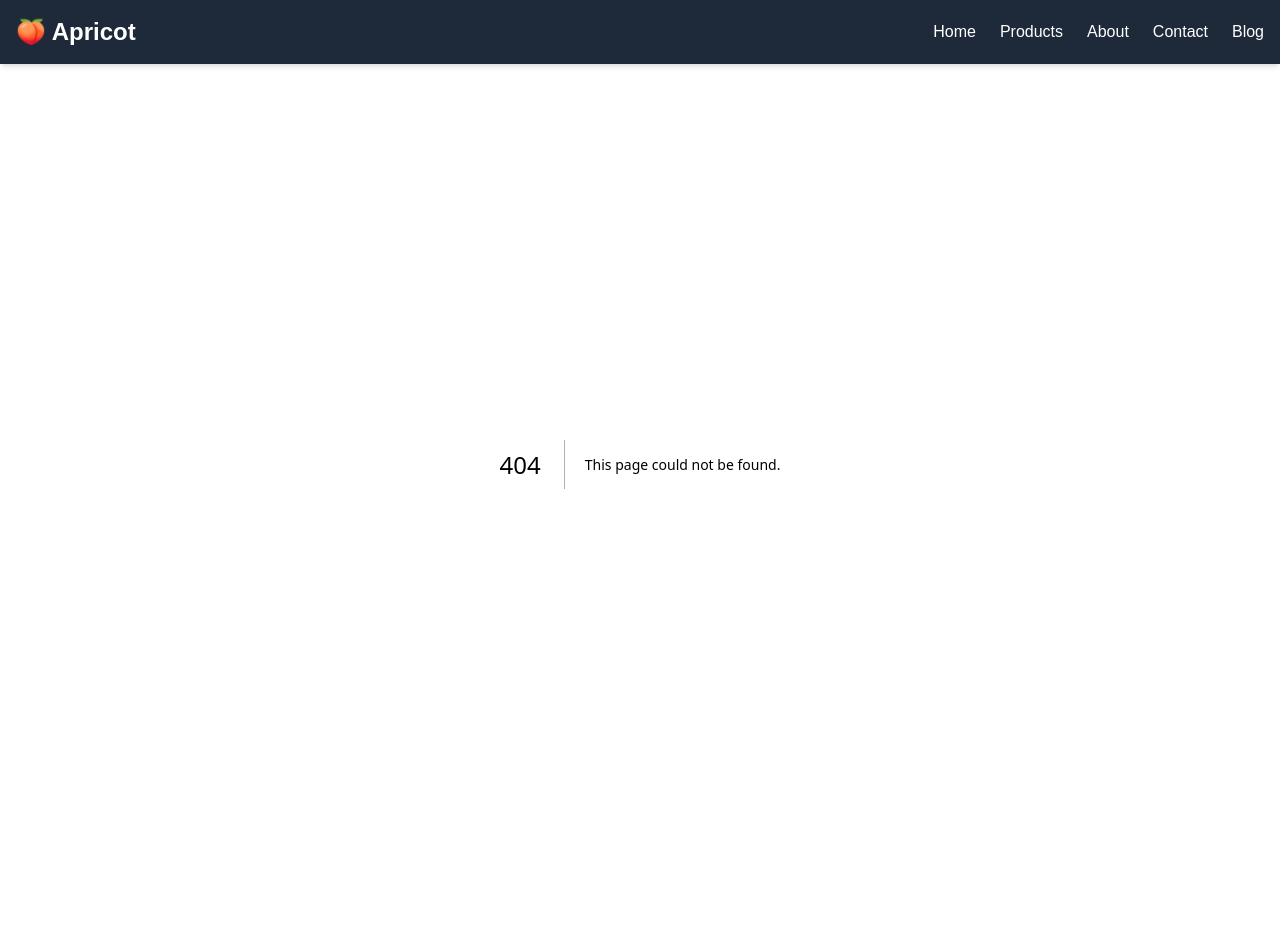
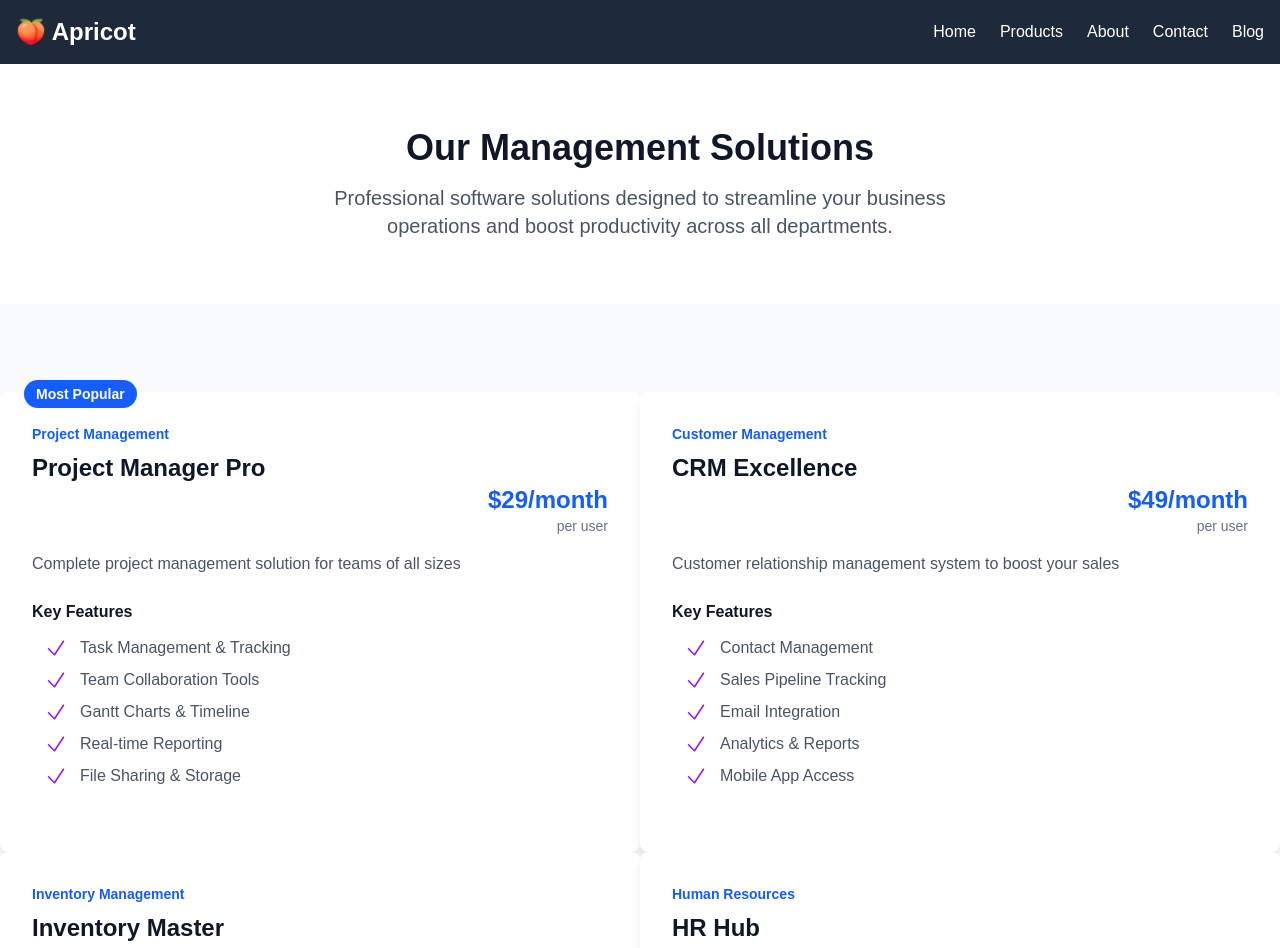
Before and after one commit to thedramaboy/apricot-it, a Next.js app: page /products in a window 1280 px wide. Before the commit this address had no page. Shown: the top 948 px of the page. Before the commit the page ends 864 px from the top, so only its background shows below. Built offline with nearby package versions, Linux system fonts and the light colour scheme.

Commit message:
Implementing Product page.

```diff
--- /dev/null
+++ b/app/products/page.tsx
@@ -0,0 +1,154 @@
+import Link from 'next/link';
+import { CheckIcon } from '@heroicons/react/24/outline';
+
+
+
+interface Product {
+    id: number;
+    name: string;
+    description: string;
+    price: string;
+    features: string[];
+    category: string;
+    popular?: boolean;
+}
+
+const products: Product[] = [
+    {
+        id: 1,
+        name: "Project Manager Pro",
+        description: "Complete project management solution for teams of all sizes",
+        price: "$29/month",
+        category: "Project Management",
+        popular: true,
+        features: [
+            "Task Management & Tracking",
+            "Team Collaboration Tools",
+            "Gantt Charts & Timeline",
+            "Real-time Reporting",
+            "File Sharing & Storage"
+        ]
+    },
+    {
+        id: 2,
+        name: "CRM Excellence",
+        description: "Customer relationship management system to boost your sales",
+        price: "$49/month",
+        category: "Customer Management",
+        features: [
+            "Contact Management",
+            "Sales Pipeline Tracking",
+            "Email Integration",
+            "Analytics & Reports",
+            "Mobile App Access"
+        ]
+    },
+    {
+        id: 3,
+        name: "Inventory Master",
+        description: "Smart inventory management with automated tracking",
+        price: "$39/month",
+        category: "Inventory Management",
+        features: [
+            "Real-time Stock Tracking",
+            "Automated Reorder Alerts",
+            "Barcode Scanning",
+            "Multi-location Support",
+            "Integration with POS"
+        ]
+    },
+    {
+        id: 4,
+        name : "HR Hub",
+        description: "Human resources management made simple and efficient",
+        price: "$35/month",
+        category: "Human Resources",
+        features: [
+            "Employee Database",
+            "Payroll Management",
+            "Leave Tracking",
+            "Performance Reviews",
+            "Document Management"
+        ]
+    }
+];
+
+export default function ProductPage() {
+    return (
+        <main className='min-h-screen bg-gray-50'>
+
+            {/* Header section */}
+            <section className='bg-white py-16'>
+                <div className='container mx-auto px-6'>
+                    <div className='text-center'>
+                        <h1 className='text-4xl font-bold text-gray-900 mb-4'>
+                            Our Management Solutions
+                        </h1>
+                        <p className='text-xl text-gray-600 max-w-2xl mx-auto'>
+                            Professional software solutions designed to streamline your business operations
+                            and boost productivity across all departments.
+                        </p>
+                    </div>
+                </div>
+            </section>
+
+            {/* Products grid */}
+            <section className='py-16'>
+                <div className='container mx-auto py-6'>
+                    <div className='grid md:grid-cols-2 lg:grid-cols-2 gap8'>
+                        {products.map((product) => (
+                            <div
+                                key={product.id}
+                                className='bg-white rounded-lg shadow-lg p-8 hover:shadow-xl transition-shadow relative'
+                            >
+                                {/* Popular badge */}
+                                {product.popular && (
+                                    <div className='absolute -top-3 left-6 bg-blue-600 text-white px-3 py-1 rounded-full text-sm font-semibold'>
+                                        Most Popular
+                                    </div>
+                                )}
+
+                                {/* Category */}
+                                <div className='text-sm text-blue-600 font-semibold mb-2'>
+                                    {product.category}
+                                </div>
+
+                                {/* Product name & Price */}
+                                <div className='flext justify-between items-start mb-4'>
+                                    <h3 className='text-2xl font-bold text-gray-900'>
+                                        {product.name}
+                                    </h3>
+                                    <div className='text-right'>
+                                        <div className='text-2xl font-bold text-blue-600'>
+                                            {product.price}
+                                        </div>
+                                        <div className='text-sm text-gray-500'>per user</div>
+                                    </div>
+                                </div>
+
+                                {/* Description */}
+                                <p className='text-gray-600 mb-6'>
+                                    {product.description}
+                                </p>
+
+                                {/* Features list */}
+                                <div className='mb-8'>
+                                    <h4 className='font-semibold text-gray-900 mb-3'>Key Features</h4>
+                                    <ul className='space-y-2'>
+                                        {product.features.map((feature, index) => (
+                                            <li key={index} className='flex items-center text-gray-600'>
+                                                <CheckIcon className='size-6 text-purple-600 mx-3'/>
+                                                {feature}
+                                            </li>
+                                        ))}
+                                    </ul>
+                                </div>
+                            </div>
+                        ))}
+                    </div>
+                </div>
+            </section>
+
+        </main>
+    );
+}
```
